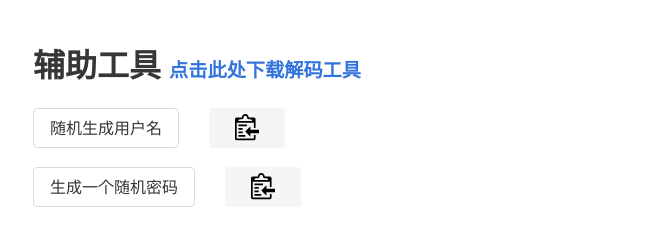
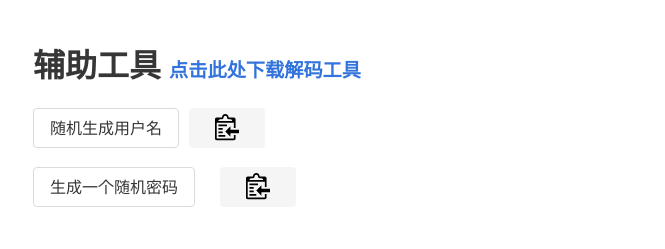
Before and after one commit to totps/totps.github.io, a plain HTML site: page index.html in a window 1280 px wide. Shown: the top 249 px of the page, without its empty margins (307-972 px from the left). Drawn offline with Linux system fonts and the light colour scheme.

Commit message:
feat: sort button

```diff
--- a/index.html
+++ b/index.html
@@ -55,14 +55,14 @@
         <div class="field">
             <div class="control">
                 <button id="generator-username"  class="button" v-on:click="generateUsername">随机生成用户名</button>
-                <div style="margin: 0 20px;display: inline-block;">
-                    <label class="title is-size-3 has-text-centered" id="username">{{ username }}</label>
-                    <div class="control is-clearfix" style="height: 40px !important; display: inline-block; margin-left: 5px;">
+                <div style="margin: 0px 5px;display: inline-block;">
+                    <div class="control is-clearfix" style="height: 40px !important; display: inline-block;">
                         <a class="button is-large is-light is-pulled-right" id="clipboard-button-username" style="padding: 8px 25px !important; height: 40px !important;" data-clipboard-target="#username" title="复制用户名">
                             <img src="img/clippy.svg" height="24" width="24">
                         </a>
                     </div>
                 </div>
+                <label class="title is-size-3 has-text-centered" id="username">{{ username }}</label>
             </div>
         </div>
 
@@ -70,13 +70,13 @@
             <div class="control">
                 <button id="generator-password"  class="button" v-on:click="generatePassword">生成一个随机密码</button>
                 <div style="margin: 0 20px;display: inline-block;">
-                    <label class="title is-size-3 has-text-centered" id="password">{{ password }}</label>
-                    <div class="control is-clearfix" style="height: 40px !important; display: inline-block; margin-left: 5px;">
+                    <div class="control is-clearfix" style="height: 40px !important; display: inline-block;">
                         <a class="button is-large is-light is-pulled-right" id="clipboard-button-password" style="padding: 8px 25px !important; height: 40px !important;" data-clipboard-target="#password" title="复制随机密码">
                             <img src="img/clippy.svg" height="24" width="24">
                         </a>
                     </div>
                 </div>
+                <label class="title is-size-3 has-text-centered" id="password">{{ password }}</label>
             </div>
         </div>
 
```
